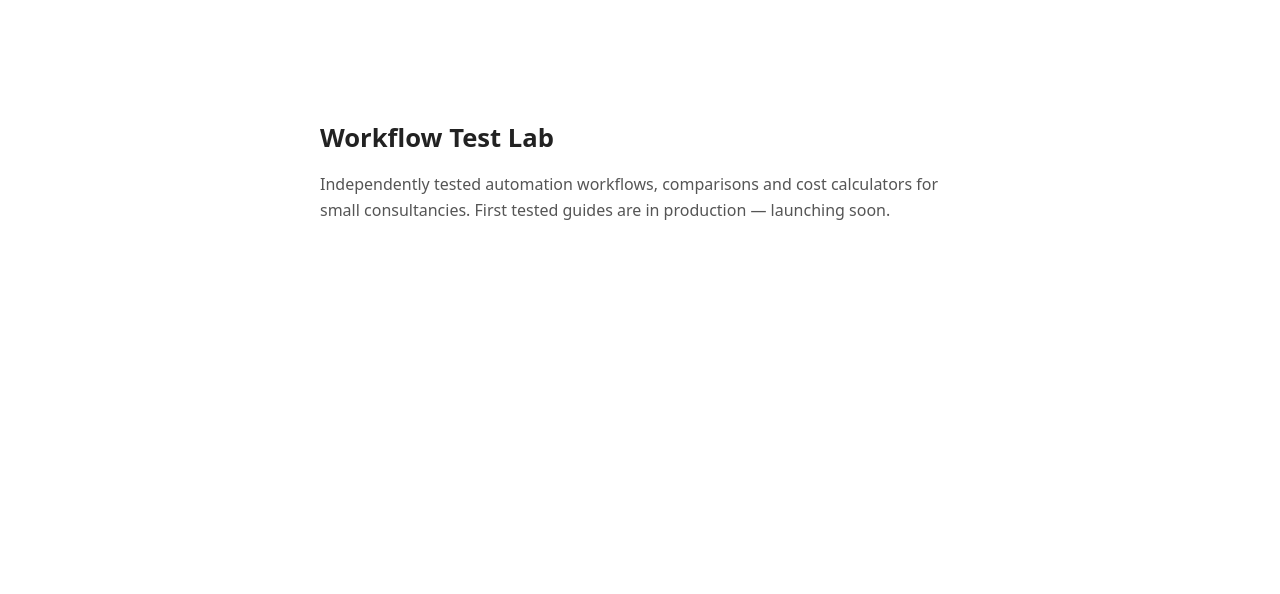
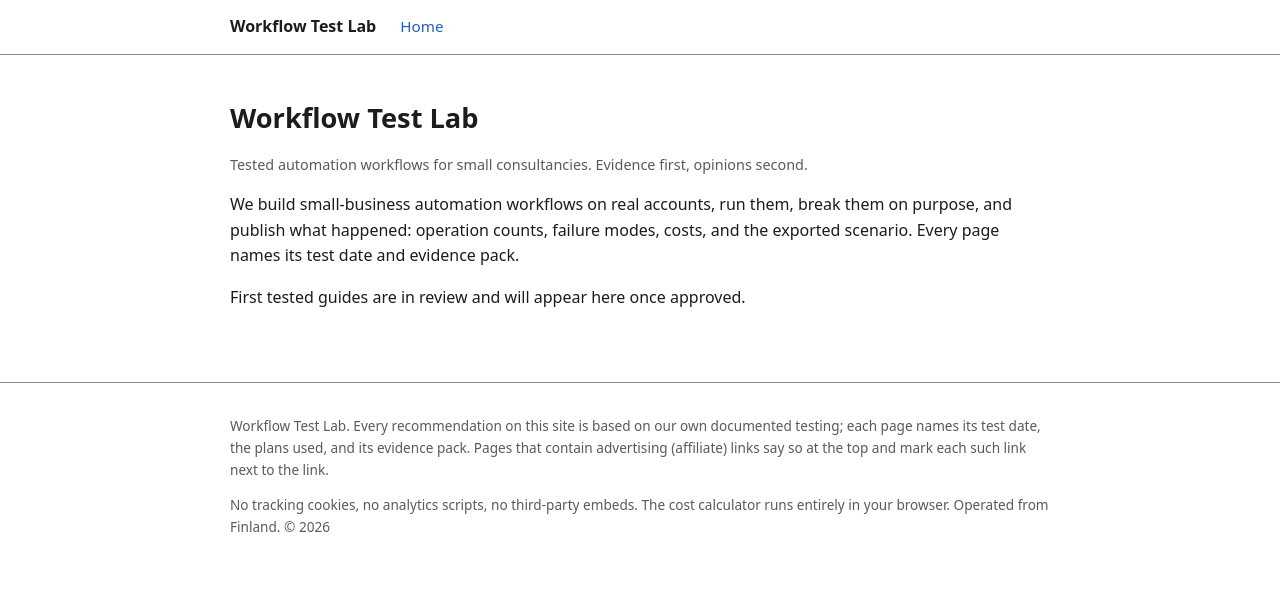
Before and after one commit to claudemahtava-svg/claudemahtava-svg.github.io, a plain HTML site: page index.html in a window 1280 px wide. Drawn offline with Linux system fonts and the light colour scheme.

Commit message:
Deploy: 2026-08-20 23:20 from affiliate repo 10c762f

```diff
--- a/index.html
+++ b/index.html
@@ -1,25 +1,25 @@
-<!DOCTYPE html>
-<html lang="en">
-<head>
-<meta charset="utf-8">
+<!doctype html>
+<html lang="en"><head><meta charset="utf-8"><meta name="viewport" content="width=device-width, initial-scale=1">
+<title>Home | Workflow Test Lab</title><meta name="description" content="">
 <meta name='impact-site-verification' value='68243723-46ca-4e30-aaf0-d4f93802c4c2'>
-<meta name="viewport" content="width=device-width, initial-scale=1">
-<title>Workflow Test Lab</title>
-<meta name="description" content="Independently tested automation workflows, comparisons and cost calculators for small consultancies.">
 <style>
-  :root { color-scheme: light dark; }
-  body { font-family: system-ui, sans-serif; max-width: 640px; margin: 15vh auto; padding: 0 24px; color: #222; background: #fff; }
-  h1 { font-size: 1.6rem; }
-  p { line-height: 1.6; color: #555; }
-  @media (prefers-color-scheme: dark) {
-    body { color: #eee; background: #111; }
-    p { color: #aaa; }
-  }
-</style>
-</head>
-<body>
-<h1>Workflow Test Lab</h1>
-<p>Independently tested automation workflows, comparisons and cost calculators
-for small consultancies. First tested guides are in production &mdash; launching soon.</p>
-</body>
-</html>
+:root{--bg:#fff;--fg:#1c1c1c;--muted:#5a5a5a;--line:#8a8a8a;--accent:#1f5fbf;--card:#f4f4f4}
+@media (prefers-color-scheme:dark){:root{--bg:#121212;--fg:#ececec;--muted:#b0b0b0;--line:#7a7a7a;--accent:#7fb0ff;--card:#1c1c1c}}
+body{margin:0;font-family:system-ui,-apple-system,"Segoe UI",Roboto,sans-serif;background:var(--bg);color:var(--fg);line-height:1.6}
+header{border-bottom:1px solid var(--line)} .wrap{max-width:820px;margin:0 auto;padding:0 20px}
+header .wrap{display:flex;flex-wrap:wrap;gap:10px 24px;align-items:baseline;padding:14px 20px}
+header a.brand{font-weight:700;text-decoration:none;color:var(--fg)} nav a{margin-right:14px;color:var(--accent);text-decoration:none;font-size:.95rem}
+main.wrap{padding:28px 20px 56px} h1{font-size:1.7rem;line-height:1.25} h2{font-size:1.2rem;margin-top:28px}
+blockquote{border-left:4px solid var(--accent);margin:16px 0;padding:8px 14px;background:var(--card);font-size:.93rem}
+table{border-collapse:collapse;width:100%;font-size:.93rem;display:block;overflow-x:auto} th,td{text-align:left;padding:8px 6px;border-bottom:1px solid var(--line);vertical-align:top}
+code{background:var(--card);padding:1px 5px;border-radius:4px;font-size:.92em} img{max-width:100%;height:auto;border:1px solid var(--line);border-radius:6px}
+footer{border-top:1px solid var(--line);color:var(--muted);font-size:.85rem} footer .wrap{padding:18px 20px 40px}
+.meta{color:var(--muted);font-size:.9rem} .cards{display:grid;grid-template-columns:repeat(auto-fit,minmax(240px,1fr));gap:14px}
+.card{border:1px solid var(--line);border-radius:10px;padding:14px;background:var(--card)} .card a{color:var(--accent);text-decoration:none;font-weight:600}
+.preview-banner{background:#ffe9b3;color:#4a3300;padding:8px 14px;font-weight:600;text-align:center}
+</style></head><body>
+<header><div class="wrap"><a class="brand" href="/">Workflow Test Lab</a><nav><a href="/">Home</a></nav></div></header>
+<main class="wrap"><h1>Workflow Test Lab</h1><p class="meta">Tested automation workflows for small consultancies. Evidence first, opinions second.</p><p>We build small-business automation workflows on real accounts, run them, break them on purpose, and publish what happened: operation counts, failure modes, costs, and the exported scenario. Every page names its test date and evidence pack.</p><p>First tested guides are in review and will appear here once approved.</p><div class="cards"></div></main>
+<footer><div class="wrap"><p>Workflow Test Lab. Every recommendation on this site is based on our own documented testing; each page names its test date, the plans used, and its evidence pack. Pages that contain advertising (affiliate) links say so at the top and mark each such link next to the link.</p>
+<p>No tracking cookies, no analytics scripts, no third-party embeds. The cost calculator runs entirely in your browser. Operated from Finland. &copy; 2026</p></div></footer>
+</body></html>
--- /dev/null
+++ b/sitemap.xml
@@ -0,0 +1 @@
+<?xml version="1.0" encoding="UTF-8"?><urlset xmlns="http://www.sitemaps.org/schemas/sitemap/0.9"><url><loc>https://claudemahtava-svg.github.io/</loc></url></urlset>
```
